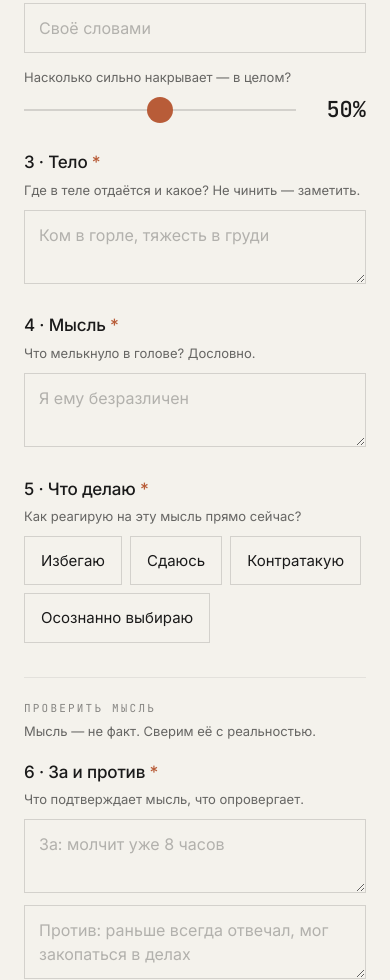
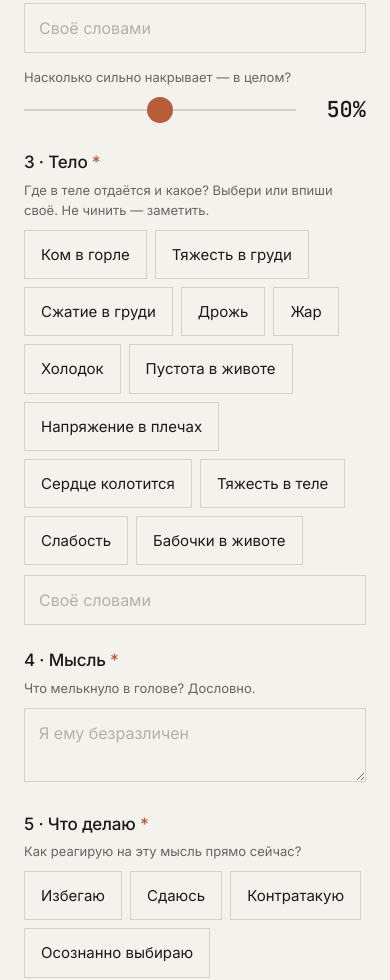
Before and after one commit to shavsegda/dashboards, a plain HTML site: page cbt-diary/index.html in a window 390 px wide. Shown: the part 776-1756 px from the top of the page. Drawn offline with Linux system fonts and the light colour scheme.

Commit message:
Дневник эмоций: палитра телесных ощущений для тех, кто плохо чувствует тело

```diff
--- a/cbt-diary/index.html
+++ b/cbt-diary/index.html
@@ -109,6 +109,7 @@ const DRAFT_KEY = "cbt_draft_" + CLIENT_ID;
 
 // === Справочники ===
 const EMOTIONS = ['Тревога','Страх','Грусть','Злость','Раздражение','Обида','Стыд','Вина','Одиночество','Беспомощность','Растерянность','Зависть'];
+const BODY = ['Ком в горле','Тяжесть в груди','Сжатие в груди','Дрожь','Жар','Холодок','Пустота в животе','Напряжение в плечах','Сердце колотится','Тяжесть в теле','Слабость','Бабочки в животе'];
 const COPING = ['Избегаю', 'Сдаюсь', 'Контратакую', 'Осознанно выбираю'];
 const DISTORTIONS = [
   'Чёрно-белое', 'Сверхобобщение', 'Негативный фильтр', 'Обесценивание хорошего',
@@ -118,7 +119,7 @@ const DISTORTIONS = [
 
 // === Состояние формы ===
 const f = {
-  situation: '', emotions: [], emotion_other: '', emotion_pct: 50, body: '', hot_thought: '',
+  situation: '', emotions: [], emotion_other: '', emotion_pct: 50, body_list: [], body_other: '', hot_thought: '',
   coping: '', evidence_for: '', evidence_against: '',
   balanced_thought: '', balanced_belief_pct: 50, emotion_after_pct: 50,
   distortions: [], core_belief: ''
@@ -171,8 +172,11 @@ function renderForm() {
 
     <div class="field">
       <div class="field-label">3 · Тело <span class="req">*</span></div>
-      <div class="field-instr">Где в теле отдаётся и какое? Не чинить — заметить.</div>
-      <textarea id="body" placeholder="Ком в горле, тяжесть в груди">${f.body}</textarea>
+      <div class="field-instr">Где в теле отдаётся и какое? Выбери или впиши своё. Не чинить — заметить.</div>
+      <div class="chips" id="body_list">
+        ${BODY.map(b => `<div class="chip ${f.body_list.includes(b) ? 'selected' : ''}" data-body="${b}">${b}</div>`).join('')}
+      </div>
+      <input type="text" id="body_other" placeholder="Своё словами" value="${f.body_other}" style="margin-top:10px;">
     </div>
 
     <div class="field">
@@ -252,7 +256,7 @@ function renderForm() {
 }
 
 function bindForm() {
-  ['situation','emotion_other','body','hot_thought','evidence_for','evidence_against','balanced_thought','core_belief'].forEach(id => {
+  ['situation','emotion_other','body_other','hot_thought','evidence_for','evidence_against','balanced_thought','core_belief'].forEach(id => {
     const el = document.getElementById(id);
     if (el) el.addEventListener('input', e => { f[id] = e.target.value; saveDraft(); validate(); });
   });
@@ -262,6 +266,16 @@ function bindForm() {
       const em = ch.dataset.emotion;
       const i = f.emotions.indexOf(em);
       if (i === -1) f.emotions.push(em); else f.emotions.splice(i, 1);
+      ch.classList.toggle('selected');
+      saveDraft(); validate();
+    });
+  });
+  // Тело — мультивыбор из палитры (помогает тем, кто плохо чувствует тело)
+  document.querySelectorAll('#body_list .chip').forEach(ch => {
+    ch.addEventListener('click', () => {
+      const b = ch.dataset.body;
+      const i = f.body_list.indexOf(b);
+      if (i === -1) f.body_list.push(b); else f.body_list.splice(i, 1);
       ch.classList.toggle('selected');
       saveDraft(); validate();
     });
@@ -309,7 +323,8 @@ function setupMainButton() {
 }
 
 function validate() {
-  const ok = f.situation.trim() && (f.emotions.length || f.emotion_other.trim()) && f.body.trim()
+  const ok = f.situation.trim() && (f.emotions.length || f.emotion_other.trim())
+    && (f.body_list.length || f.body_other.trim())
     && f.hot_thought.trim() && f.coping
     && f.evidence_for.trim() && f.evidence_against.trim() && f.balanced_thought.trim();
   const btn = document.getElementById('submitBtn');
@@ -330,7 +345,8 @@ function submit() {
     situation: f.situation.trim(),
     emotion: [...f.emotions, f.emotion_other.trim()].filter(Boolean).join(', '),
     emotion_pct: f.emotion_pct,
-    body: f.body.trim(), hot_thought: f.hot_thought.trim(), coping: f.coping,
+    body: [...f.body_list, f.body_other.trim()].filter(Boolean).join(', '),
+    hot_thought: f.hot_thought.trim(), coping: f.coping,
     evidence_for: f.evidence_for.trim(), evidence_against: f.evidence_against.trim(),
     balanced_thought: f.balanced_thought.trim(), balanced_belief_pct: f.balanced_belief_pct,
     emotion_after_pct: f.emotion_after_pct, distortions: f.distortions, core_belief: f.core_belief.trim()
```
